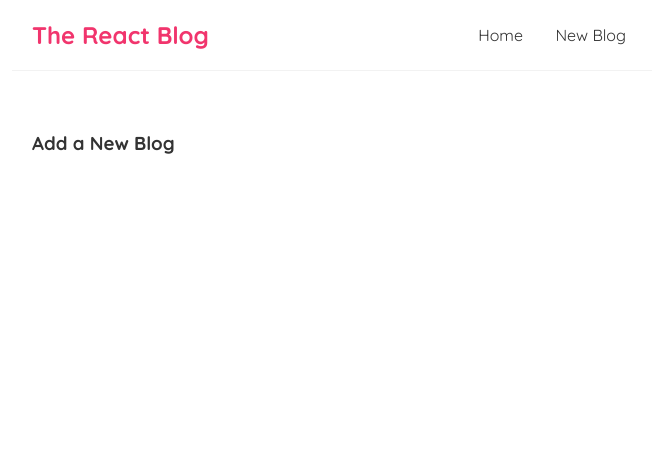
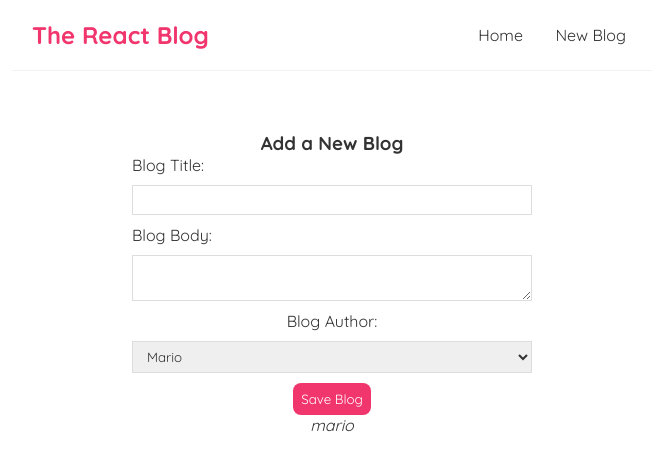
Before and after one commit to praveen-malviya/blog-react, a React (Create React App) app: page /Create in a window 1280 px wide. Shown: the top 470 px of the page, without its empty margins (308-964 px from the left). Built offline with nearby package versions, Linux system fonts and the light colour scheme.

Commit message:
CH27: Controlled INput
Create Input Form element and controlled their input

```diff
--- a/src/BlogDetails.js
+++ b/src/BlogDetails.js
@@ -1,5 +1,4 @@
 import { useParams } from "react-router-dom";
-import BlogList from "./BlogList";
 import useFetch from "./useFetch"
 
 const BlogDetails = () => {
--- a/src/Create.js
+++ b/src/Create.js
@@ -1,8 +1,43 @@
+import { useState } from "react";
+
 const Create = () => {
+
+    const [title, setTitle] = useState('');
+    const [body, setBody] = useState('');
+    const [author, setAuthor] = useState('mario')
     return (
 
         <div className="create">
             <h3>Add a New Blog</h3>
+            <form>
+                <label>Blog Title:</label>
+                <input
+                    type="text"
+                    required
+                value={title}
+                onChange = {(e) =>setTitle(e.target.value)}
+                />
+                <label>Blog Body:</label>
+                <textarea
+                    required
+                    value = {body}
+                    onChange = {(e) => setBody(e.target.value)}
+                ></textarea>
+                <lable>Blog Author:</lable>
+                <select
+                    value={ author }
+                    onChange= {(e) => setAuthor(e.target.value)}
+                >
+                    <option>Mario</option>
+                    <option>yoshi</option>
+                </select>
+                <button>Save Blog</button>
+                <h5>{ title }</h5>
+                <p>{ body }</p>
+                <i>{ author }</i>
+
+
+            </form>
         </div>
 
      );
--- a/src/index.css
+++ b/src/index.css
@@ -74,3 +74,40 @@
   border-radius: 8px;
   cursor: pointer;
 } */
+
+/* create new blog form */
+
+.create {
+  max-width: 400px;
+  margin: 0 auto;
+  text-align: center;
+}
+
+.create label {
+  text-align: left;
+  display: block;
+}
+
+.create h2 {
+  font-size: 20px;
+  color: #f1356d;
+  margin-bottom: 30px;
+}
+
+.create input, .create textarea, .create select {
+  width: 100%;
+  padding: 6px 10px;
+  margin: 10px 0;
+  border: 1px solid #ddd;
+  box-sizing: border-box;
+  display: block;
+}
+
+.create button {
+  background: #f1356d;
+  color: #fff;
+  border: 0;
+  padding: 8px;
+  border-radius: 8px;
+  cursor: pointer;
+}
```
